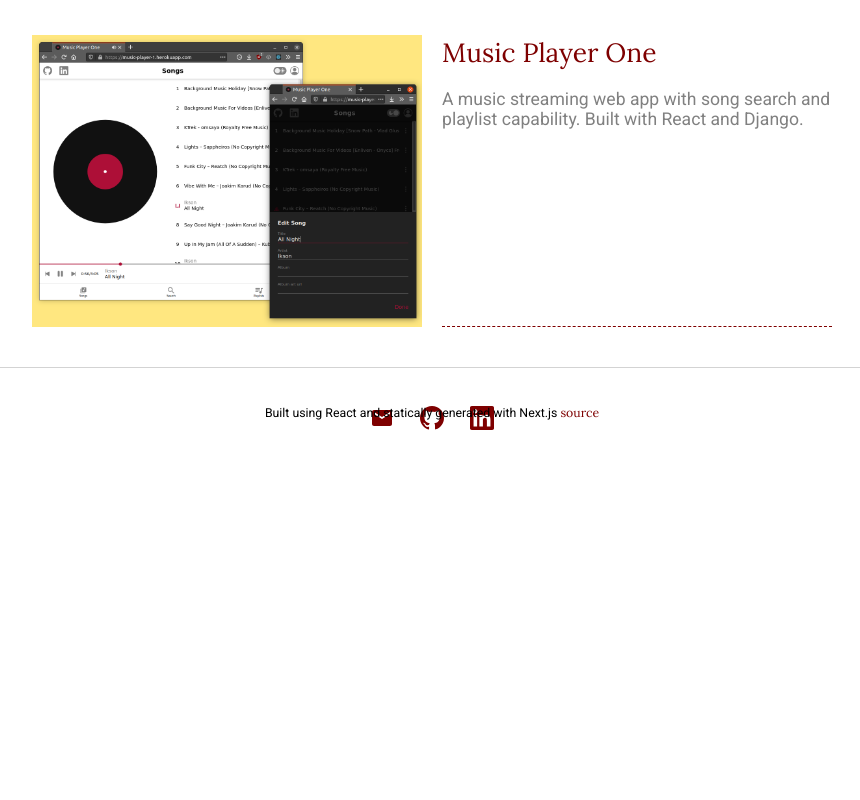
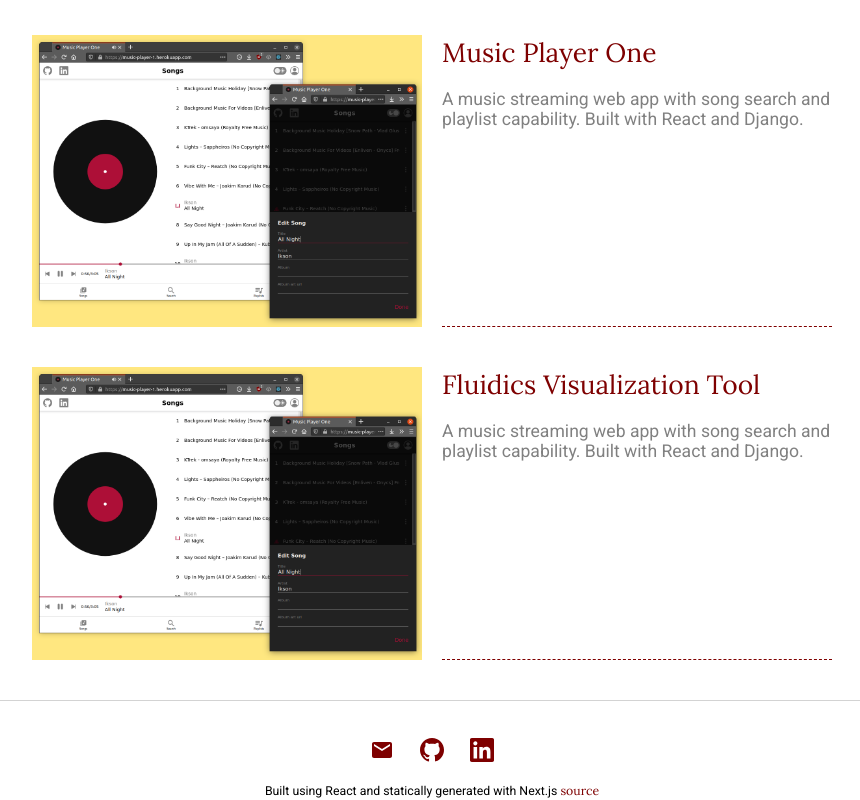
Before and after one commit to twpride/twpride.github.io, a Next.js app: page / in a window 1280 px wide. Shown: the part 378-1178 px from the top of the page, without its empty margins (208-1068 px from the left). Before the commit the page ends 845 px from the top, so only its background shows below. Built offline with nearby package versions, Linux system fonts and the light colour scheme.

Commit message:
update readme

```diff
--- /dev/null
+++ b/pages/projects/fluidviz.md
@@ -0,0 +1,12 @@
+---
+title: Fluidics Visualization Tool
+date: 2020-01-01
+blurb: A music streaming web app with song search and playlist capability. Built with React and Django.
+preview: /media/music_thumb.png
+bgColor: #000
+tags: ['simulation', 'visualization', 'matplotlib', 'svg']
+---
+
+## Background
+
+In my last job one of my responsibility was characterizing and validating the fluidic system for a DNA sequencer. In order to keep track of the fluidic state of the system, I wrote a visualization tool using Python and Matplotlib .
--- a/style.scss
+++ b/style.scss
@@ -147,6 +147,7 @@ a {
   flex-direction: column;
   align-items: center;
   justify-content: center;
+  position: relative;
 
   > div:first-of-type {
     width: 150px;
```
Also changed, not shown: 1 other file (tests, documents, lock files or other folders).
